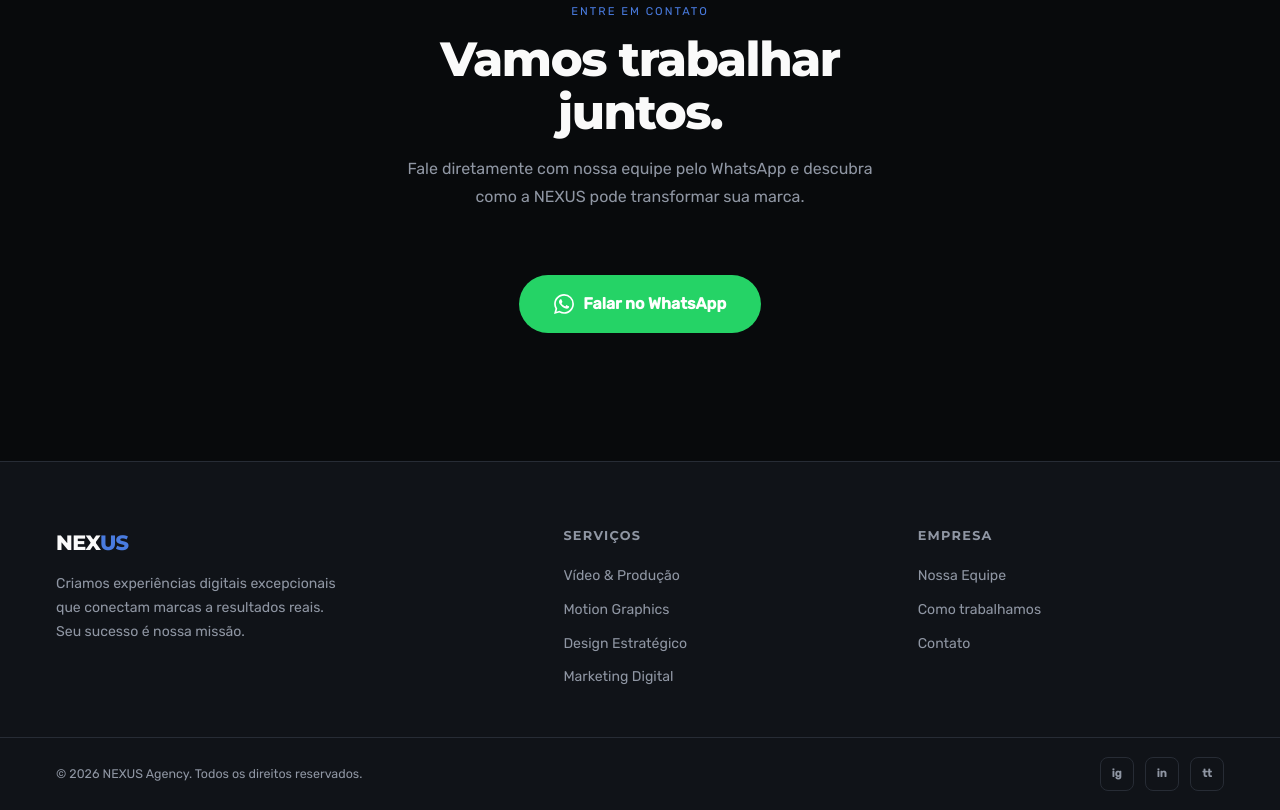
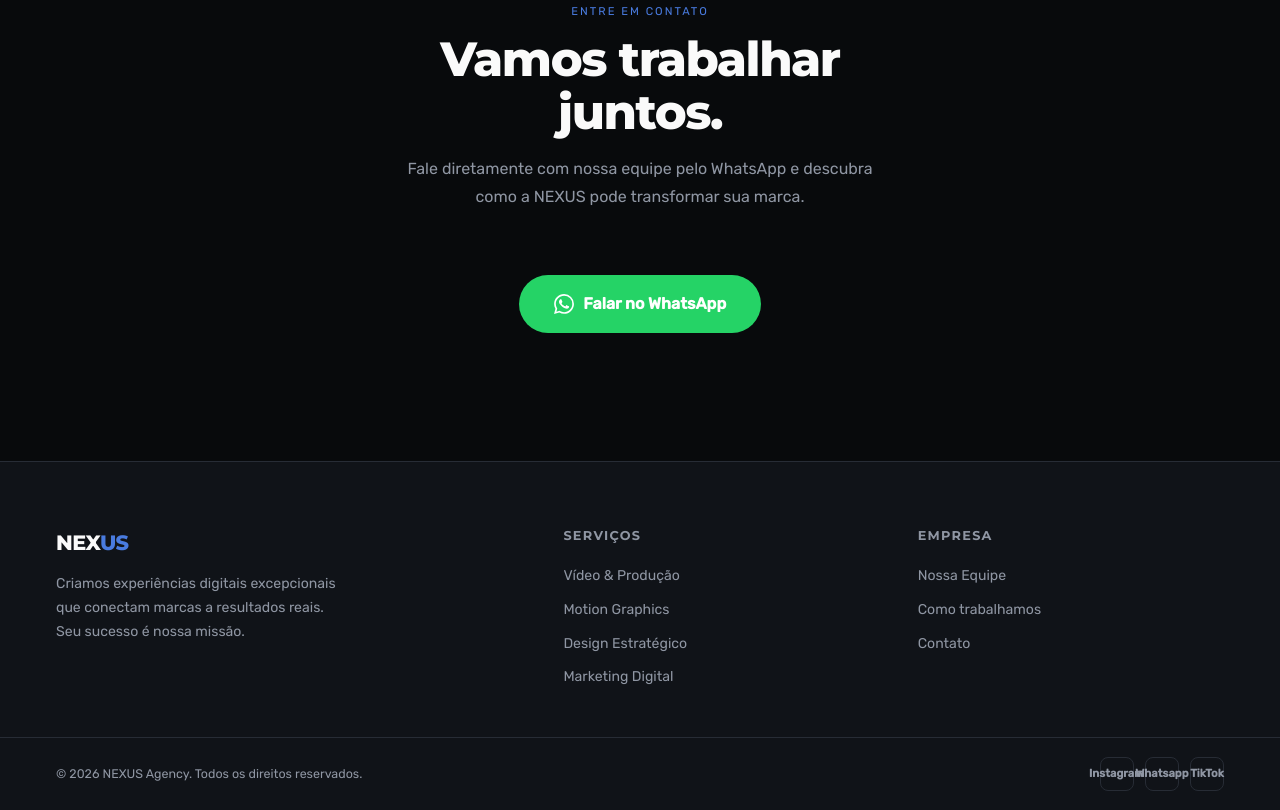
Before and after one commit to florentinopedrogouveia-ops/site-nexus, a plain HTML site: page index.html in a window 1280 px wide. Shown: the part 3906-4716 px from the top of the page. Drawn offline with Linux system fonts and the light colour scheme.

Commit message:
Update footer social links with actual names

```diff
--- a/index.html
+++ b/index.html
@@ -789,9 +789,9 @@
     <p>© 2026 NEXUS Agency. Todos os direitos reservados.</p>
     <div class="footer-socials">
       <!-- Atualize os hrefs com os links reais -->
-      <a href="#" class="footer-social" aria-label="Instagram">ig</a>
-      <a href="#" class="footer-social" aria-label="LinkedIn">in</a>
-      <a href="#" class="footer-social" aria-label="TikTok">tt</a>
+      <a href="#" class="footer-social" aria-label="Instagram">Instagram</a>
+      <a href="#" class="footer-social" aria-label="WhatsApp">Whatsapp</a>
+      <a href="#" class="footer-social" aria-label="TikTok">TikTok</a>
     </div>
   </div>
 </footer>
```
